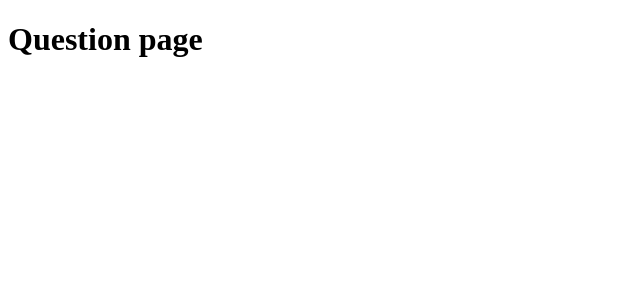
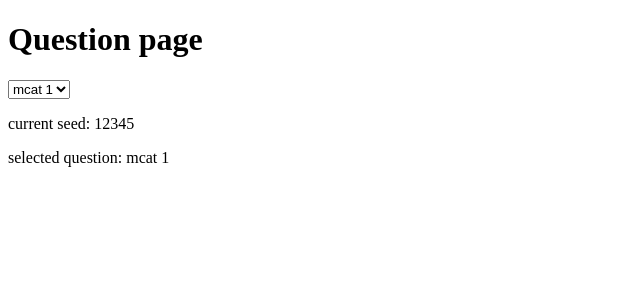
Before and after one commit to odrusso/eduace, a React app in the folder web/: page /question in a window 1280 px wide. Shown: the top 300 px of the page, without its empty margins (0-640 px from the left). Built offline with nearby package versions, Linux system fonts and the light colour scheme.

Commit message:
Add more logic to the question page

```diff
--- a/web/src/components/Question.tsx
+++ b/web/src/components/Question.tsx
@@ -1,5 +1,60 @@
-import React from "react";
+import React, {ChangeEvent, useEffect, useState} from "react";
+
+// TODO Refactor this into a models area
+type QuestionTypeDTO = {
+    type: string,
+    id: string
+}
 
 export const Question = (): JSX.Element => {
-    return (<h1>Question page</h1>)
+
+    const listOfQuestions: QuestionTypeDTO[] = [
+        {type: "mcat", id: "1"},
+        {type: "mcat", id: "2"},
+        {type: "mcat", id: "3"},
+    ]
+
+    const [selectedQuestion, setSelectedQuestion] = useState<QuestionTypeDTO>(listOfQuestions[0])
+
+    // TODO: Think about this.
+    const seed = "12345"
+
+    // Fetch the question every time the selectedQuestion changes
+    useEffect(() => {
+        // TODO: Better (centralised) URL construction
+        const url = `/api/v1/questions/${selectedQuestion.type}/${selectedQuestion.id}?seed=${seed}`
+
+        // TODO: Actually fetch from the API
+        console.log(`fetching from URL: ${url}`)
+    }, [selectedQuestion])
+
+    return (
+        <div>
+            <h1>Question page</h1>
+            <QuestionPicker questions={listOfQuestions} setSelectedQuestion={setSelectedQuestion}/>
+            <p>current seed: {seed}</p>
+            <p>selected question: {selectedQuestion.type} {selectedQuestion.id}</p>
+        </div>
+    )
 }
+
+// TODO: Refactor the picker into a separate file
+type QuestionPickerProps = {
+    questions: QuestionTypeDTO[],
+    setSelectedQuestion: (q: QuestionTypeDTO) => void
+}
+
+const QuestionPicker = ({questions, setSelectedQuestion}: QuestionPickerProps): JSX.Element => {
+
+    const handleChange = (e: ChangeEvent<HTMLSelectElement>) => {
+        setSelectedQuestion(questions[e.target.value])
+    }
+
+    return (
+        <select onChange={handleChange}>
+            {questions.map((question, index) =>
+                <option key={index} value={index}>{question.type} {question.id}</option>
+            )}
+        </select>
+    )
+}
```
